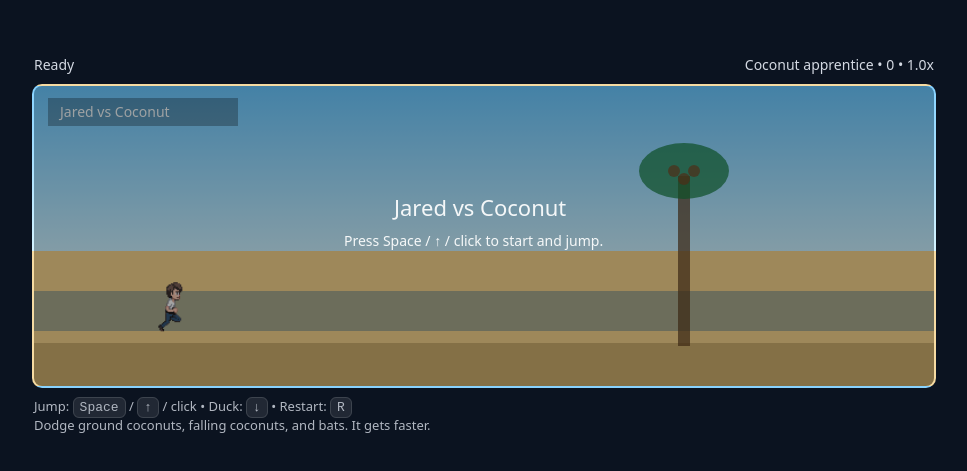
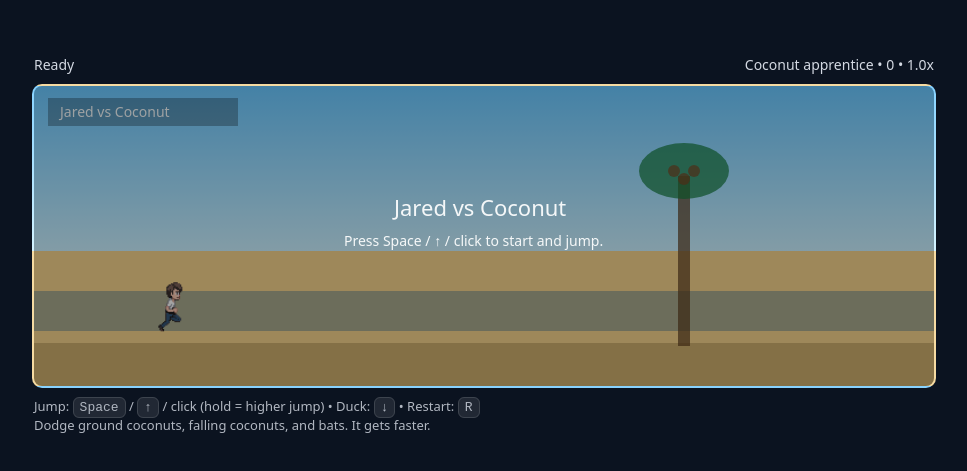
Before and after one commit to stervort/Coconut, a plain HTML site: page index.html in a window 1280 px wide. Shown: the part 155-626 px from the top of the page, without its empty margins (156-1123 px from the left). Drawn offline with Linux system fonts and the light colour scheme.

Commit message:
Update index.html

```diff
--- a/index.html
+++ b/index.html
@@ -29,7 +29,7 @@
     <canvas id="c" width="900" height="300"></canvas>
 
     <div class="help">
-      Jump: <kbd>Space</kbd> / <kbd>↑</kbd> / click • Duck: <kbd>↓</kbd> • Restart: <kbd>R</kbd><br>
+      Jump: <kbd>Space</kbd> / <kbd>↑</kbd> / click (hold = higher jump) • Duck: <kbd>↓</kbd> • Restart: <kbd>R</kbd><br>
       Dodge ground coconuts, falling coconuts, and bats. It gets faster.
     </div>
   </div>
```
